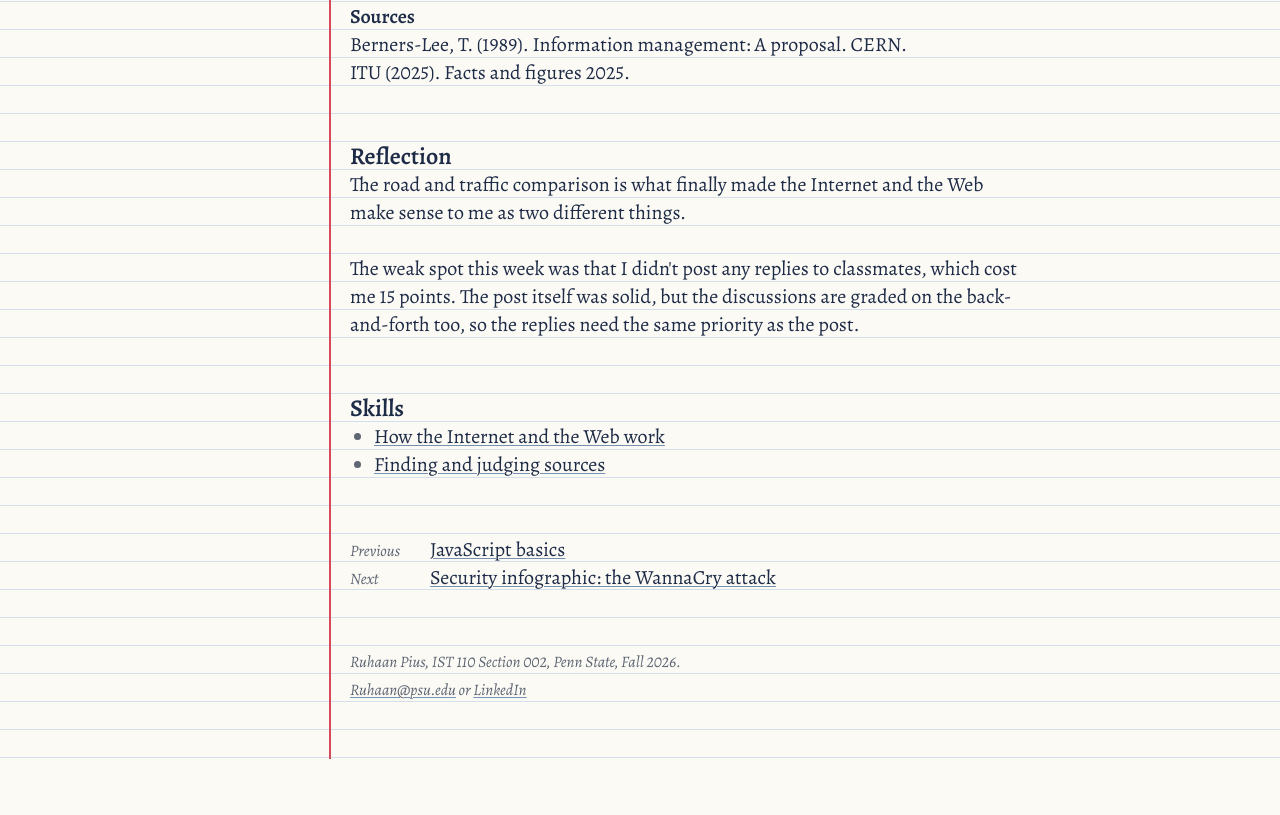
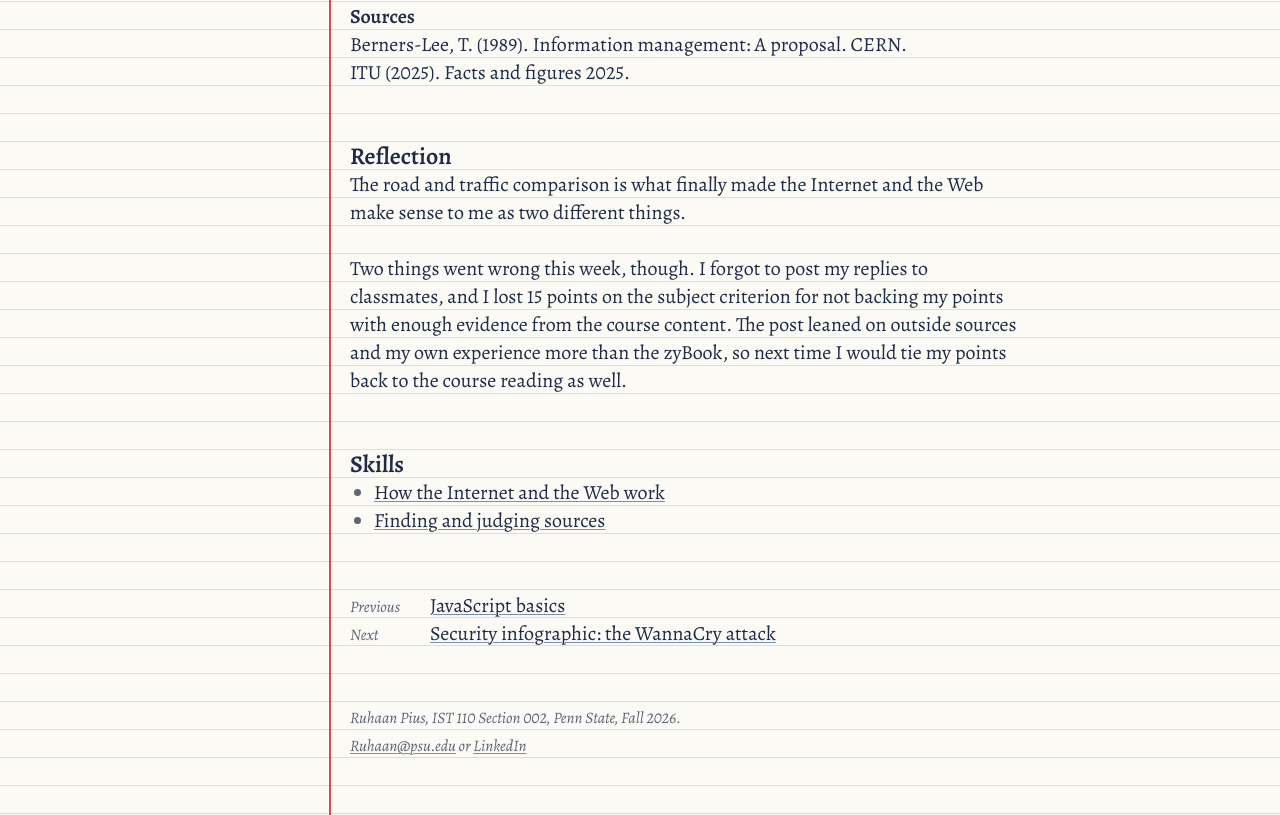
Before and after one commit to ruhaan-svg/ist110-portfolio, a plain HTML site: page work/l09-discussion-internet-web.html in a window 1280 px wide. Shown: the part 1117-1932 px from the top of the page. Before the commit the page ends 1876 px from the top, so only its background shows below. Drawn offline with Linux system fonts and the light colour scheme.

Commit message:
Edit two reflections

```diff
--- a/work/l09-discussion-internet-web.html
+++ b/work/l09-discussion-internet-web.html
@@ -49,7 +49,7 @@
 </div>
 <h2 id="reflection">Reflection</h2>
 <p>The road and traffic comparison is what finally made the Internet and the Web make sense to me as two different things.</p>
-<p>The weak spot this week was that I didn't post any replies to classmates, which cost me 15 points. The post itself was solid, but the discussions are graded on the back-and-forth too, so the replies need the same priority as the post.</p>
+<p>Two things went wrong this week, though. I forgot to post my replies to classmates, and I lost 15 points on the subject criterion for not backing my points with enough evidence from the course content. The post leaned on outside sources and my own experience more than the zyBook, so next time I would tie my points back to the course reading as well.</p>
 <h2 id="skills">Skills</h2>
 <ul class="skills">
 <li><a href="../skills.html#internet">How the Internet and the Web work</a></li>
```
Also changed, not shown: work/l03-discussion-data-analytics.html (+1 -1 lines).
